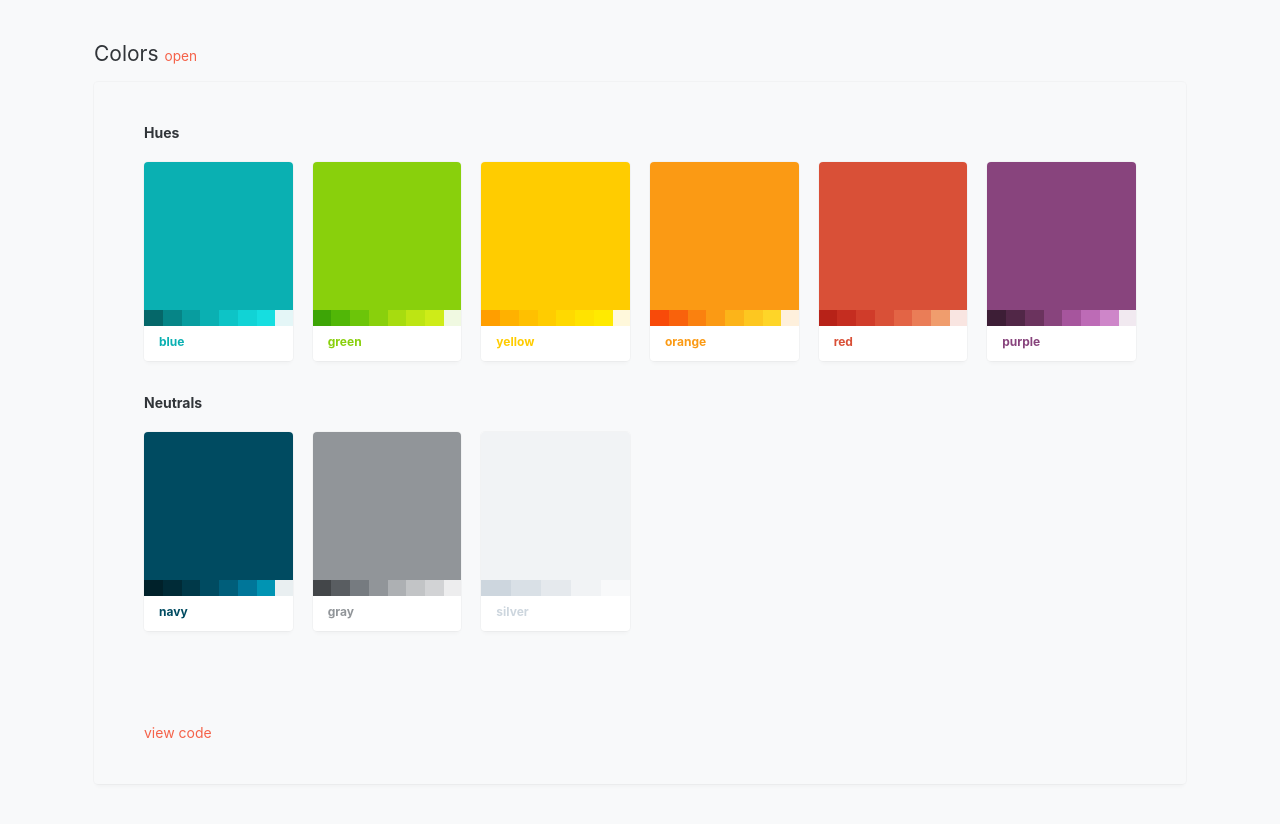
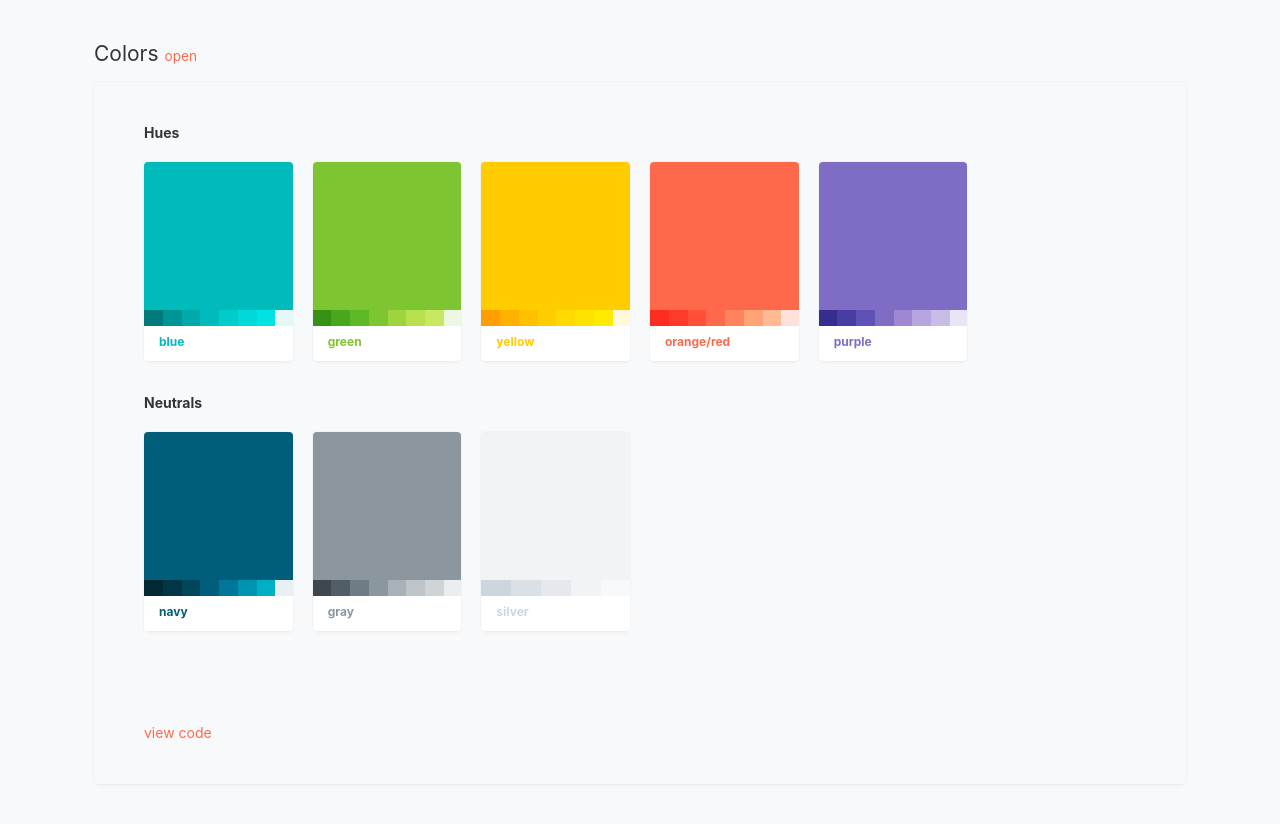
Before and after one commit to dbt-labs/dbt-styleguide, a Jekyll site: the page built from _docs/styles/colors.md, in a window 1280 px wide. Shown: the top 824 px of the page. Built offline with Jekyll 4.4.1, drawn with Linux system fonts in a browser that asks for light colours.

Commit message:
color adjustments

```diff
--- a/_docs/styles/colors.md
+++ b/_docs/styles/colors.md
@@ -63,21 +63,7 @@ class: bg-silver-light
 			<span class="bg-orange-lightest"></span>
 			<span class="bg-orange-highlight"></span>
 		</div>
-		<div class="swatch-label">orange</div>
-	</div>
-	<div class="swatch card text-red">
-		<div class="swatch-color"></div>
-		<div class="swatch-variations">
-			<span class="bg-red-darkest"></span>
-			<span class="bg-red-darker"></span>
-			<span class="bg-red-dark"></span>
-			<span class="bg-red"></span>
-			<span class="bg-red-light"></span>
-			<span class="bg-red-lighter"></span>
-			<span class="bg-red-lightest"></span>
-			<span class="bg-red-highlight"></span>
-		</div>
-		<div class="swatch-label">red</div>
+		<div class="swatch-label">orange/red</div>
 	</div>
 	<div class="swatch card text-purple">
 		<div class="swatch-color"></div>
--- a/_includes/sass/maths/_shades.scss
+++ b/_includes/sass/maths/_shades.scss
@@ -24,3 +24,18 @@ $hue: 0%;
   @return rgb($red,$green,$blue);
   @return white;
 }
+
+@function text($color,$lum:.55) {
+  $desire: $lum;
+  @if luminance($color) > $desire {
+    $dark: dark($color);
+    @if luminance($dark) > $desire {
+      $darker: darker($color);
+      @if luminance($darker) > $desire {
+        @return darkest($color);
+      } @else { @return $darker; }
+    } @else { @return $dark; }
+  } @else {
+    @return $color;
+  }
+}
--- a/_includes/sass/variables/_variables.scss
+++ b/_includes/sass/variables/_variables.scss
@@ -1,14 +1,14 @@
 //
 // Colors
 // --------------------------------------------------
-$red:                                            #d95037;
-$orange:                                         #fb9a14;
+$red:                                            #ff694b;
+$orange:                                         $red;
 $yellow:                                         #ffcc00;
-$green:                                          #89d00c;
-$blue:                                           #0ab0b2;
-$purple:                                         #88447d;
-$navy:                                           #004b61;
-$gray:                                           #919599;
+$green:                                          #7ec631;
+$blue:                                           #00bbbb;
+$purple:                                         #7f6cc5;
+$navy:                                           #005e7a;
+$gray:                                           #8b969e;
 $silver:                                         #f1f3f5;
 $outline:                                        rgba(0,0,0,.075);
 
@@ -33,7 +33,7 @@ $line:                                           $borders;
 //
 // Branding
 // --------------------------------------------------
-$brand:                                          #f56249;
+$brand:                                          $orange;
 //$brand:                                          $blue;
 $link:                                           $brand;
 $hover-bg:                                       $silver;
```
